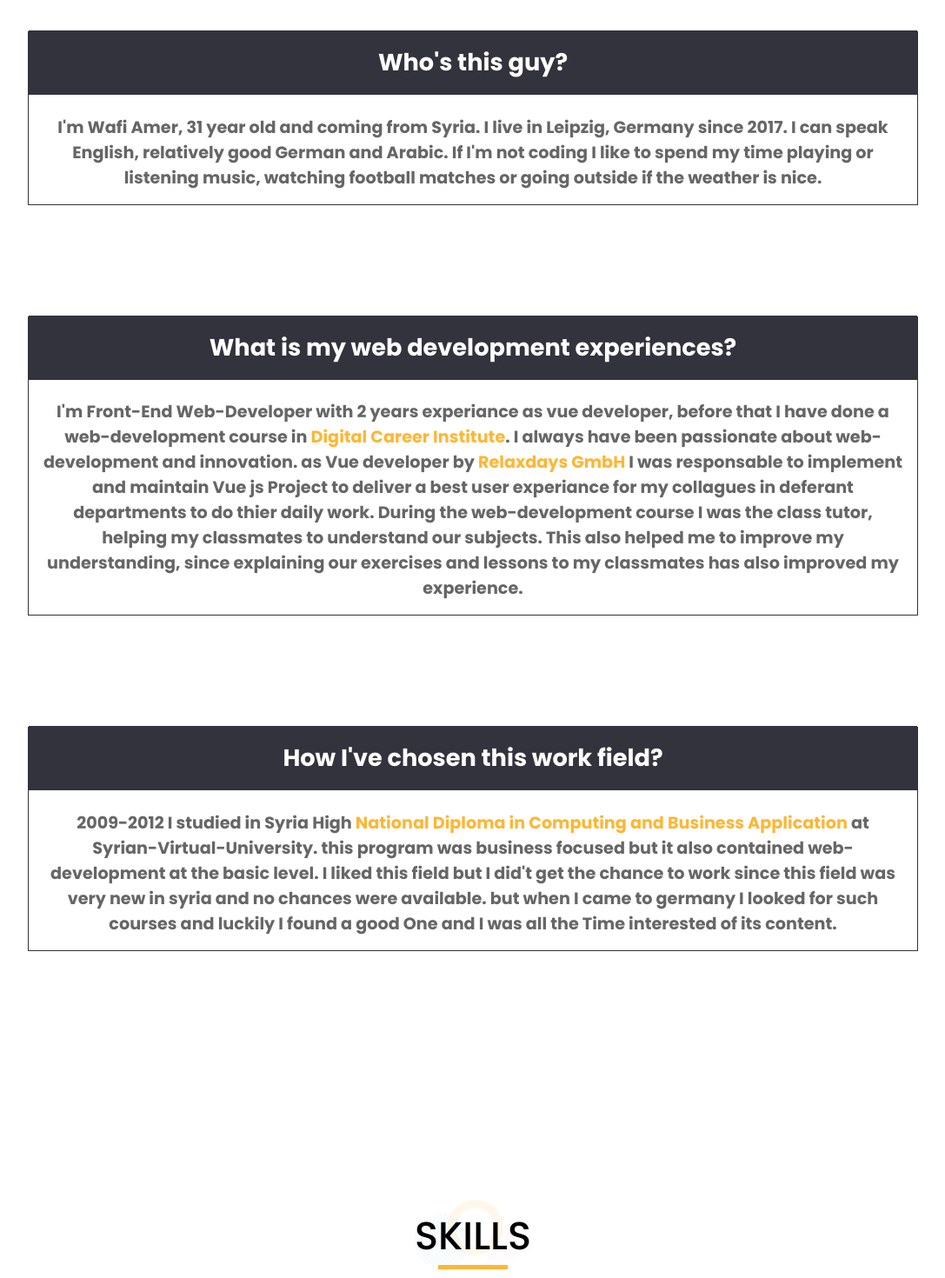
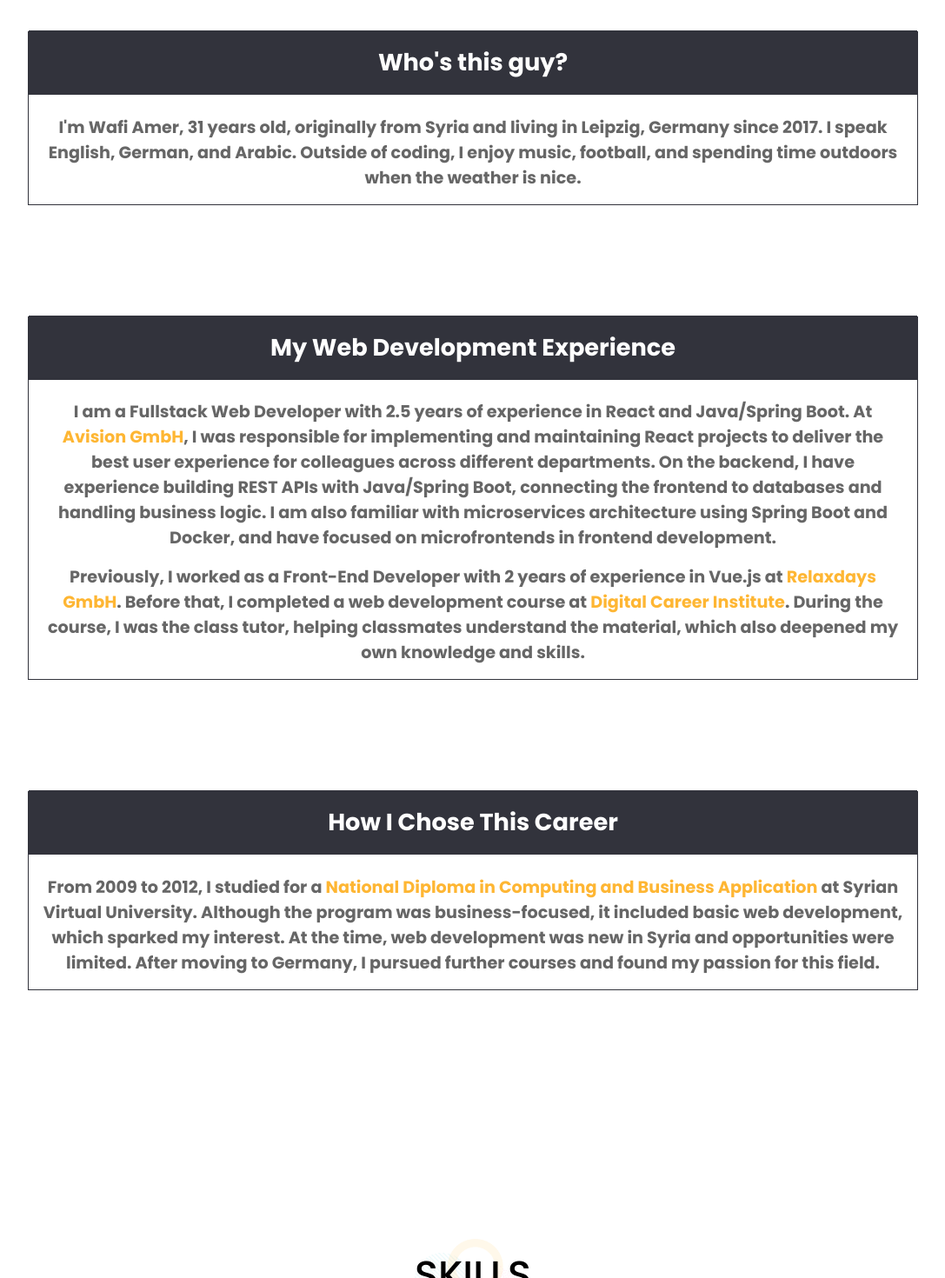
Before and after one commit to wafy89/wafy89.github.io, a React (Create React App) app: page / in a window 1280 px wide. Shown: the part 1100-2570 px from the top of the page at 87% size, without its empty margins (96-1183 px from the left). Built offline with nearby package versions, Linux system fonts and the light colour scheme.

Commit message:
change to functional components

```diff
--- a/src/components/About.js
+++ b/src/components/About.js
@@ -1,7 +1,10 @@
-import React, { Component } from "react";
+
+import React from "react";
 import { Fade } from "react-awesome-reveal";
-class About extends Component {
-  render() {
+
+
+const About = () => {
+  const age = new Date().getFullYear() - 1989;
   return (
     <div className="aboutContainer">
       <Fade bottom>
@@ -16,72 +19,42 @@ class About extends Component {
           <div className="aboutTextSection">
             <h2>Who's this guy?</h2>
             <h4>
-                I'm Wafi Amer, 31 year old and coming from Syria. I live in
-                Leipzig, Germany since 2017. I can speak English, relatively
-                good German and Arabic. If I'm not coding I like to spend my
-                time playing or listening music, watching football matches or
-                going outside if the weather is nice.
+              I'm Wafi Amer, {age} years old, originally from Syria and living in Leipzig, Germany since 2017. I speak English, German, and Arabic. Outside of coding, I enjoy music, football, and spending time outdoors when the weather is nice.
             </h4>
           </div>
         </Fade>
 
         <Fade right>
           <div className="aboutTextSection">
-              <h2>What is my web development experiences?</h2>
+            <h2>My Web Development Experience</h2>
             <h4>
-                I'm Front-End Web-Developer with 2 years experiance as vue developer, before that I have done a
-                web-development course in{" "}
-                <a
-                  className="aboutLinks"
-                  href="https://digitalcareerinstitute.org/?utm_medium=paid&utm_source=GoogleSearch&utm_campaign=9550003802&utm_content=97449268745&utm_term=dci%20leipzig&utm_term=dci%20leipzig&utm_campaign=Brand_Campaign&utm_source=adwords&utm_medium=ppc&hsa_acc=2750777619&hsa_cam=9550003802&hsa_grp=97449268745&hsa_ad=424581159567&hsa_src=g&hsa_tgt=kwd-903800554038&hsa_kw=dci%20leipzig&hsa_mt=b&hsa_net=adwords&hsa_ver=3&gclid=CjwKCAjwi_b3BRAGEiwAemPNU2jx8MFR_OwdhHtNxGrMysbf61M_58lmxXpAMk69sOzv6id3JcNYRBoCkQcQAvD_BwE"
-                  target="	_blank"
-                >
-                  Digital Career Institute
-                </a>
-                . I always have been passionate about web-development and
-                innovation.
-                as Vue developer by <a
-                  className="aboutLinks"
-                  href="https://relaxdays.de/"
-                  target="	_blank"
-                >
-                  Relaxdays GmbH
-                </a> I was responsable to implement and maintain Vue js Project to deliver a best user experiance for my collagues in deferant departments to do thier daily work.
-                During the web-development course I was the class tutor, helping my
-                classmates to understand our subjects. This also helped me to
-                improve my understanding, since explaining our exercises and
-                lessons to my classmates has also improved my experience.
-
+              I am a Fullstack Web Developer with 2.5 years of experience in React and Java/Spring Boot. At
+              <a className="aboutLinks" href="https://www.avision-it.de/" target="_blank"> Avision GmbH</a>,
+              I was responsible for implementing and maintaining React projects to deliver the best user experience for colleagues across different departments. On the backend, I have experience building REST APIs with Java/Spring Boot, connecting the frontend to databases and handling business logic. I am also familiar with microservices architecture using Spring Boot and Docker, and have focused on microfrontends in frontend development.
+            </h4>
+            <h4>
+              Previously, I worked as a Front-End Developer with 2 years of experience in Vue.js at
+              <a className="aboutLinks" href="https://relaxdays.de/" target="_blank"> Relaxdays GmbH</a>.
+              Before that, I completed a web development course at
+              <a className="aboutLinks" href="https://digitalcareerinstitute.org/" target="_blank"> Digital Career Institute</a>.
+              During the course, I was the class tutor, helping classmates understand the material, which also deepened my own knowledge and skills.
             </h4>
           </div>
         </Fade>
 
         <Fade left>
           <div className="aboutTextSection">
-              <h2>How I've chosen this work field?</h2>
+            <h2>How I Chose This Career</h2>
             <h4>
-                2009-2012 I studied in Syria High{" "}
-                <a
-                  className="aboutLinks"
-                  href="https://www.svuonline.org/en/program/hnd"
-                >
-                  {" "}
-                  National Diploma in Computing and Business Application{" "}
-                </a>{" "}
-                at Syrian-Virtual-University. this program was business focused
-                but it also contained web-development at the basic level. I
-                liked this field but I did't get the chance to work since this
-                field was very new in syria and no chances were available. but
-                when I came to germany I looked for such courses and luckily I
-                found a good One and I was all the Time interested of its
-                content.
+              From 2009 to 2012, I studied for a
+              <a className="aboutLinks" href="https://www.svuonline.org/en/program/hnd"> National Diploma in Computing and Business Application </a>
+              at Syrian Virtual University. Although the program was business-focused, it included basic web development, which sparked my interest. At the time, web development was new in Syria and opportunities were limited. After moving to Germany, I pursued further courses and found my passion for this field.
             </h4>
           </div>
         </Fade>
       </div>
     </div>
   );
-  }
-}
+};
 
 export default About;
--- a/src/components/Contact.js
+++ b/src/components/Contact.js
@@ -1,21 +1,34 @@
-import React, { Component } from 'react'
+import React, { useState } from 'react';
 import { Fade } from "react-awesome-reveal";
-export class Contact extends Component {
-    constructor(props) {
-        super(props);
-        this.submitForm = this.submitForm.bind(this);
-        this.state = {
-          status: ""
+
+const Contact = () => {
+  const [status, setStatus] = useState("");
+
+  const submitForm = (ev) => {
+    ev.preventDefault();
+    const form = ev.target;
+    const data = new FormData(form);
+    const xhr = new XMLHttpRequest();
+    xhr.open(form.method, form.action);
+    xhr.setRequestHeader("Accept", "application/json");
+    xhr.onreadystatechange = () => {
+      if (xhr.readyState !== XMLHttpRequest.DONE) return;
+      if (xhr.status === 200) {
+        form.reset();
+        setStatus("SUCCESS");
+      } else {
+        setStatus("ERROR");
+      }
     };
-      }
-    render() {
-        const { status } = this.state;
+    xhr.send(data);
+  };
+
   return (
     <div className="contactContainer">
       <Fade bottom >
         <div className="pageTitleContainer">
           <div className="pageTitle" id="contact">Contact Me</div></div></Fade>
-                <form  onSubmit={this.submitForm}
+      <form onSubmit={submitForm}
         action="https://formspree.io/mbjzzlwz"
         method="POST" className="formContainer">
         <div className="nameField contactField ">
@@ -41,26 +54,8 @@ export class Contact extends Component {
         {status === "ERROR" && <p>please fill all the field with valid date.</p>}
       </form>
     </div>
-        )
-    }
-    submitForm(ev) {
-        ev.preventDefault();
-        const form = ev.target;
-        const data = new FormData(form);
-        const xhr = new XMLHttpRequest();
-        xhr.open(form.method, form.action);
-        xhr.setRequestHeader("Accept", "application/json");
-        xhr.onreadystatechange = () => {
-          if (xhr.readyState !== XMLHttpRequest.DONE) return;
-          if (xhr.status === 200) {
-            form.reset();
-            this.setState({ status: "SUCCESS" });
-          } else {
-            this.setState({ status: "ERROR" });
-          }
+  );
 };
-        xhr.send(data);
-      }
-}
+
 
 export default Contact
--- a/src/components/Home.js
+++ b/src/components/Home.js
@@ -1,15 +1,15 @@
-import React, { Component } from "react";
+import React from "react";
 import myImg from "../assists/wafi3.jpg";
 import { Fade, Bounce } from "react-awesome-reveal";
 import AnchorLink from "react-anchor-link-smooth-scroll";
-class About extends Component {
-  render() {
+
+const Home = () => {
   return (
     <div className="homeContainer" id="home">
       <Fade left>
         <div className="homeTextContainer">
           <h2>I’m Wafi</h2>
-            <h4>Junior front-end web developer</h4>
+          <h4>Fullstack web developer</h4>
           <Bounce>
             <AnchorLink href="#contact">
               <button className="hireMeBTN">Hire Me</button>
@@ -24,7 +24,6 @@ class About extends Component {
       </Fade>
     </div>
   );
-  }
-}
+};
 
-export default About;
+export default Home;
--- a/src/components/Skill.js
+++ b/src/components/Skill.js
@@ -5,7 +5,7 @@ function Skill(props) {
         <div className="graphic-bg">
             <div className="graphic-skill">
                 <div className="skill-level ">{props.skill}</div>
-                <div className={props.skill+ " skill-level-fill "} ></div>
+                <div className={props.skill + " skill-level-fill "} ></div>
             </div>
             <div className="skill-level-number">{props.level}%</div>
         </div>
--- a/src/components/Skills.js
+++ b/src/components/Skills.js
@@ -1,11 +1,9 @@
-import React, { Component } from "react";
+import { useState } from "react";
 import { Fade } from "react-awesome-reveal";
 import Skill from "./Skill";
-export class Skills extends Component {
-  constructor(props) {
-    super(props);
-    this.state = {
-      skills: [
+
+const Skills = () => {
+  const [skills] = useState([
     { skillName: "CSS", level: 80 },
     { skillName: "HTML", level: 85 },
     { skillName: "JavaScript", level: 95 },
@@ -14,10 +12,14 @@ export class Skills extends Component {
     { skillName: "Node-js", level: 50 },
     { skillName: "Express", level: 50 },
     { skillName: "Mongoose", level: 50 },
-      ],
-    };
-  }
-  render() {
+    { skillName: "Springboot", level: 70 },
+    { skillName: "JAVA", level: 50 },
+    { skillName: "Postgres", level: 80 },
+    { skillName: "Docker", level: 60 },
+    { skillName: "Mongoose", level: 50 },
+    { skillName: "GraphQl", level: 80 },
+  ]);
+
   return (
     <div className="skillsContainer" id="skills">
       <Fade bottom>
@@ -26,7 +28,7 @@ export class Skills extends Component {
         </div>
       </Fade>
       <div className="graphic">
-          {this.state.skills.map((item) => (
+        {skills.map((item) => (
           <Skill
             skill={item.skillName}
             key={item.skillName}
@@ -36,7 +38,6 @@ export class Skills extends Component {
       </div>
     </div>
   );
-  }
-}
+};
 
 export default Skills;
--- a/src/styles/_skills.scss
+++ b/src/styles/_skills.scss
@@ -26,7 +26,7 @@ $color-primary: #feb633;
 
 .graphic {
     transform: rotate(-90deg);
-    padding: .1rem auto;
+    padding: 1rem;
     //width: 90%;
     //padding: auto;
     width: 80vh;
@@ -47,7 +47,7 @@ $color-primary: #feb633;
         transform: rotate(0);
         margin: 0;
         width: 90%;
-        height: 50vh;
+        height: 60vh;
         padding: .5rem;
     }
 
@@ -81,7 +81,7 @@ $color-primary: #feb633;
                 height: 100%;
                 padding-left: .5rem;
                 background-color: #32333c;
-                width: 6rem;
+                width: 5rem;
                 color: white;
 
             }
@@ -148,3 +148,24 @@ $color-primary: #feb633;
 .Mongoose {
     width: 40%;
 }
+
+.Springboot {
+    width: 70%
+}
+
+
+.JAVA {
+    width: 50%;
+}
+
+.Postgres {
+    width: 80%;
+}
+
+.Docker {
+    width: 60%;
+}
+
+.GraphQl {
+    width: 80%;
+}
```
Also changed, not shown: src/components/Portfolio.js (+3 -5 lines). Lines whose indentation alone changed are shown as unchanged.
